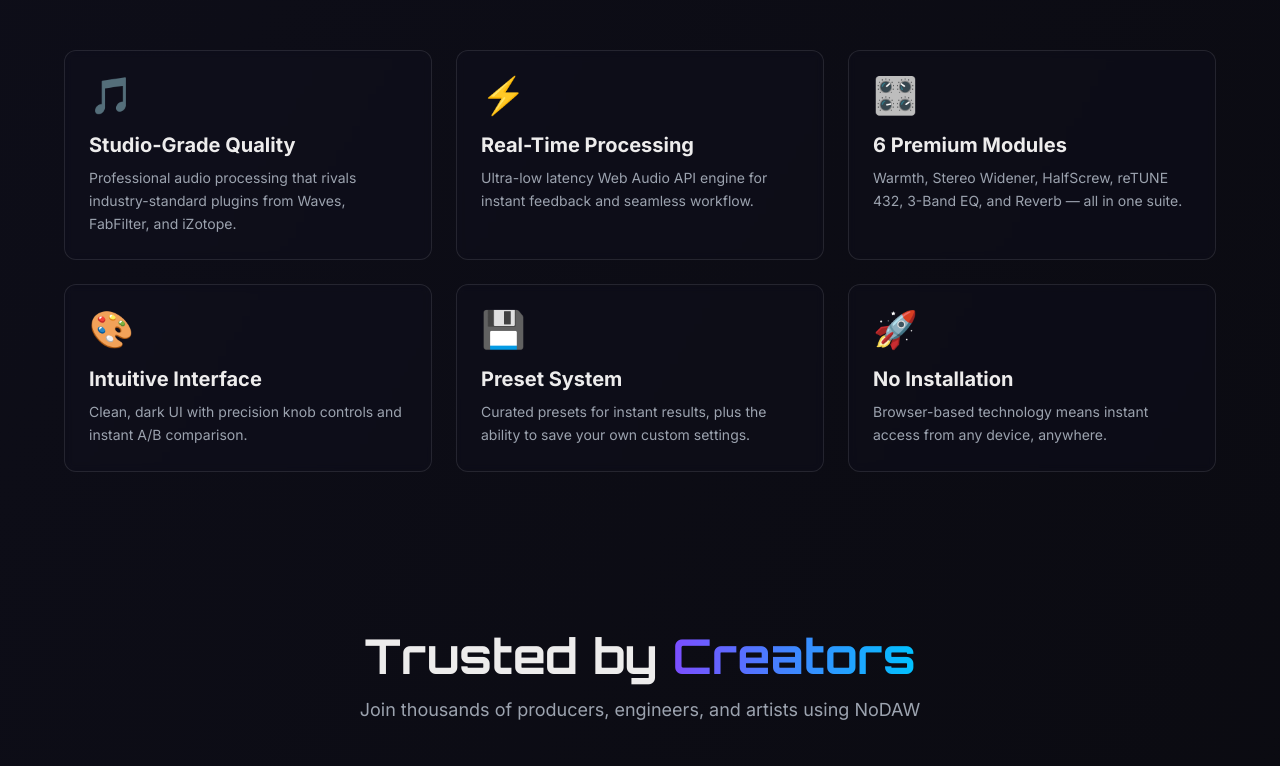
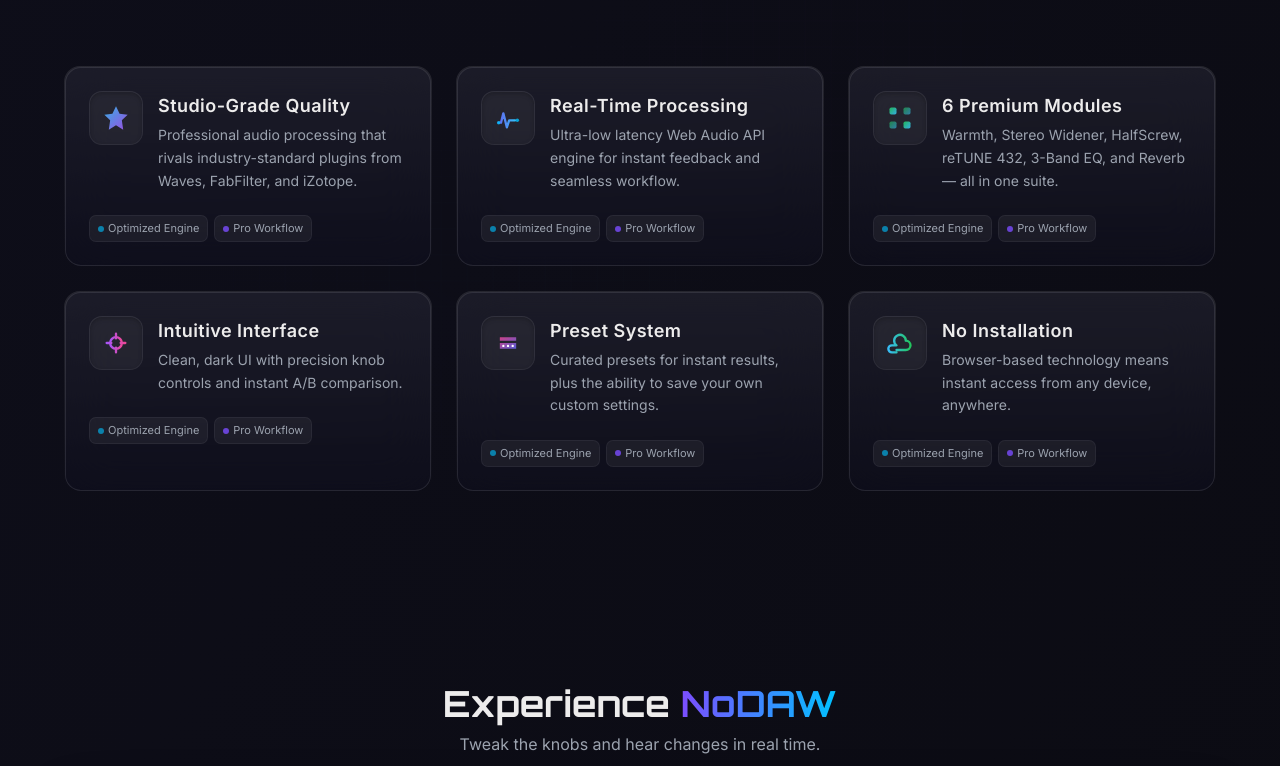
Before and after one commit to myaiplug/Myaiplug, a Next.js app: page / in a window 1280 px wide. Shown: the part 1014-1780 px from the top of the page. Built offline with nearby package versions, Linux system fonts and the light colour scheme; no server answers.

Commit message:
feat(ui): add Demo section with MiniStudio, remove hero pill, and upgrade Features to premium glass cards with custom SVG icons

```diff
--- a/app/page.tsx
+++ b/app/page.tsx
@@ -10,7 +10,20 @@ export default function Home() {
     <main className="min-h-screen">
       <Hero />
       <Features />
-  {/* NoDAW Demo section placeholder or component goes here */}
+      {/* Demo Section */}
+      <section id="demo" className="py-24 px-6">
+        <div className="max-w-6xl mx-auto">
+          <div className="text-center mb-10">
+            <h2 className="font-display text-3xl md:text-4xl font-bold">
+              Experience <span className="gradient-text">NoDAW</span>
+            </h2>
+            <p className="text-gray-400 mt-2">Tweak the knobs and hear changes in real time.</p>
+          </div>
+          <div className="rounded-2xl border border-white/10 bg-myai-bg-panel/40 backdrop-blur-xl shadow-[0_10px_60px_-15px_rgba(0,0,0,0.5)] p-4 md:p-6">
+            <MiniStudio />
+          </div>
+        </div>
+      </section>
       <Testimonials />
       <Pricing />
       <CTA />
--- a/sections/Features.tsx
+++ b/sections/Features.tsx
@@ -1,35 +1,120 @@
 'use client';
 
+import React from 'react';
 import { motion } from 'framer-motion';
 
-const features = [
+type Feature = {
+  icon: React.ReactNode;
+  title: string;
+  description: string;
+};
+
+const PremiumIcons = {
+  quality: (
+    <svg width="28" height="28" viewBox="0 0 48 48" className="text-myai-accent">
+      <defs>
+        <linearGradient id="grad-1" x1="0%" y1="0%" x2="100%" y2="100%">
+          <stop offset="0%" stopColor="rgb(56,189,248)" />
+          <stop offset="100%" stopColor="rgb(168,85,247)" />
+        </linearGradient>
+      </defs>
+      <path d="M24 4l6.18 12.52L44 18.26l-10 9.74L36.36 44 24 36.54 11.64 44 14 28 4 18.26l13.82-1.74L24 4z" fill="url(#grad-1)" opacity="0.9" />
+    </svg>
+  ),
+  realtime: (
+    <svg width="28" height="28" viewBox="0 0 48 48" className="text-myai-accent">
+      <defs>
+        <linearGradient id="grad-2" x1="0%" y1="0%" x2="100%" y2="0%">
+          <stop offset="0%" stopColor="rgb(99,102,241)" />
+          <stop offset="100%" stopColor="rgb(56,189,248)" />
+        </linearGradient>
+      </defs>
+      <path d="M8 32h4l4-16 6 24 4-12h10" stroke="url(#grad-2)" strokeWidth="4" fill="none" strokeLinecap="round" strokeLinejoin="round" />
+      <circle cx="8" cy="32" r="3" fill="currentColor" opacity="0.8" />
+      <circle cx="40" cy="28" r="3" fill="currentColor" opacity="0.8" />
+    </svg>
+  ),
+  modules: (
+    <svg width="28" height="28" viewBox="0 0 48 48" className="text-myai-accent">
+      <defs>
+        <linearGradient id="grad-3" x1="0%" y1="0%" x2="100%" y2="100%">
+          <stop offset="0%" stopColor="rgb(34,197,94)" />
+          <stop offset="100%" stopColor="rgb(56,189,248)" />
+        </linearGradient>
+      </defs>
+      <rect x="6" y="6" width="12" height="12" rx="3" fill="url(#grad-3)" opacity="0.9" />
+      <rect x="30" y="6" width="12" height="12" rx="3" fill="url(#grad-3)" opacity="0.6" />
+      <rect x="6" y="30" width="12" height="12" rx="3" fill="url(#grad-3)" opacity="0.6" />
+      <rect x="30" y="30" width="12" height="12" rx="3" fill="url(#grad-3)" opacity="0.9" />
+    </svg>
+  ),
+  ui: (
+    <svg width="28" height="28" viewBox="0 0 48 48" className="text-myai-accent">
+      <defs>
+        <linearGradient id="grad-4" x1="0%" y1="0%" x2="100%" y2="0%">
+          <stop offset="0%" stopColor="rgb(168,85,247)" />
+          <stop offset="100%" stopColor="rgb(236,72,153)" />
+        </linearGradient>
+      </defs>
+      <circle cx="24" cy="24" r="10" stroke="url(#grad-4)" strokeWidth="4" fill="none" />
+      <path d="M24 8v8M24 32v8M8 24h8M32 24h8" stroke="url(#grad-4)" strokeWidth="4" strokeLinecap="round" />
+    </svg>
+  ),
+  presets: (
+    <svg width="28" height="28" viewBox="0 0 48 48" className="text-myai-accent">
+      <defs>
+        <linearGradient id="grad-5" x1="0%" y1="0%" x2="100%" y2="100%">
+          <stop offset="0%" stopColor="rgb(236,72,153)" />
+          <stop offset="100%" stopColor="rgb(99,102,241)" />
+        </linearGradient>
+      </defs>
+      <path d="M10 14h28v6H10zM10 24h28v10H10z" fill="url(#grad-5)" opacity="0.85" />
+      <circle cx="16" cy="29" r="2" fill="#fff" />
+      <circle cx="24" cy="29" r="2" fill="#fff" />
+      <circle cx="32" cy="29" r="2" fill="#fff" />
+    </svg>
+  ),
+  cloud: (
+    <svg width="28" height="28" viewBox="0 0 48 48" className="text-myai-accent">
+      <defs>
+        <linearGradient id="grad-6" x1="0%" y1="0%" x2="100%" y2="0%">
+          <stop offset="0%" stopColor="rgb(56,189,248)" />
+          <stop offset="100%" stopColor="rgb(34,197,94)" />
+        </linearGradient>
+      </defs>
+      <path d="M18 36h16a8 8 0 100-16 10 10 0 10-16 8H10a6 6 0 100 12h8" stroke="url(#grad-6)" strokeWidth="4" fill="none" strokeLinecap="round" strokeLinejoin="round" />
+    </svg>
+  ),
+};
+
+const features: Feature[] = [
   {
-    icon: '🎵',
+    icon: PremiumIcons.quality,
     title: 'Studio-Grade Quality',
     description: 'Professional audio processing that rivals industry-standard plugins from Waves, FabFilter, and iZotope.',
   },
   {
-    icon: '⚡',
+    icon: PremiumIcons.realtime,
     title: 'Real-Time Processing',
     description: 'Ultra-low latency Web Audio API engine for instant feedback and seamless workflow.',
   },
   {
-    icon: '🎛️',
+    icon: PremiumIcons.modules,
     title: '6 Premium Modules',
     description: 'Warmth, Stereo Widener, HalfScrew, reTUNE 432, 3-Band EQ, and Reverb — all in one suite.',
   },
   {
-    icon: '🎨',
+    icon: PremiumIcons.ui,
     title: 'Intuitive Interface',
     description: 'Clean, dark UI with precision knob controls and instant A/B comparison.',
   },
   {
-    icon: '💾',
+    icon: PremiumIcons.presets,
     title: 'Preset System',
     description: 'Curated presets for instant results, plus the ability to save your own custom settings.',
   },
   {
-    icon: '🚀',
+    icon: PremiumIcons.cloud,
     title: 'No Installation',
     description: 'Browser-based technology means instant access from any device, anywhere.',
   },
@@ -37,8 +122,14 @@ const features = [
 
 export default function Features() {
   return (
-    <section className="py-20 px-6">
-      <div className="max-w-6xl mx-auto">
+    <section className="relative py-24 px-6">
+      {/* background accents */}
+      <div className="pointer-events-none absolute inset-0 opacity-[0.07] [mask-image:radial-gradient(ellipse_at_center,black,transparent_70%)]">
+        <div className="absolute inset-0 bg-[radial-gradient(ellipse_at_top_right,rgba(147,51,234,0.35),transparent_50%),radial-gradient(ellipse_at_bottom_left,rgba(59,130,246,0.35),transparent_50%)]" />
+        <div className="absolute inset-0 bg-[linear-gradient(0deg,transparent_24px,rgba(255,255,255,0.06)_25px),linear-gradient(90deg,transparent_24px,rgba(255,255,255,0.06)_25px)] bg-[size:26px_26px]" />
+      </div>
+
+      <div className="relative max-w-6xl mx-auto">
         <motion.div
           initial={{ opacity: 0, y: 20 }}
           whileInView={{ opacity: 1, y: 0 }}
@@ -61,14 +152,37 @@ export default function Features() {
               initial={{ opacity: 0, y: 30 }}
               whileInView={{ opacity: 1, y: 0 }}
               viewport={{ once: true }}
-              transition={{ duration: 0.6, delay: idx * 0.1 }}
-              className="group bg-myai-bg-panel/30 backdrop-blur-sm border border-white/10 rounded-xl p-6 hover:border-myai-primary/50 hover:bg-myai-bg-panel/50 transition-all duration-300"
+              transition={{ duration: 0.6, delay: idx * 0.06 }}
+              className="group relative overflow-hidden rounded-2xl p-[1px] bg-gradient-to-b from-white/10 via-white/5 to-transparent hover:from-myai-primary/40 hover:via-white/10 hover:to-transparent transition-colors duration-500"
             >
-              <div className="text-4xl mb-4 group-hover:scale-110 transition-transform duration-300">
-                {feature.icon}
+              <div className="relative h-full rounded-2xl bg-myai-bg-panel/40 backdrop-blur-xl border border-white/10 p-6">
+                {/* glow */}
+                <div className="absolute -inset-20 opacity-0 group-hover:opacity-100 blur-3xl transition-opacity duration-500" aria-hidden>
+                  <div className="size-full bg-[conic-gradient(from_180deg_at_50%_50%,rgba(56,189,248,0.15),rgba(147,51,234,0.15),rgba(236,72,153,0.15),rgba(56,189,248,0.15))]" />
+                </div>
+
+                <div className="relative z-10 flex items-start gap-4">
+                  <div className="shrink-0 p-3 rounded-xl bg-white/5 ring-1 ring-white/10 shadow-inner shadow-black/20 group-hover:shadow-black/40 transition-all">
+                    {feature.icon}
+                  </div>
+                  <div>
+                    <h3 className="text-lg font-semibold tracking-wide">{feature.title}</h3>
+                    <p className="text-gray-400 text-sm leading-relaxed mt-1">{feature.description}</p>
+                  </div>
+                </div>
+
+                {/* bottom accent */}
+                <div className="relative z-10 mt-6 flex items-center gap-2 text-[11px] text-gray-400">
+                  <span className="inline-flex items-center gap-1 px-2 py-1 rounded-md bg-white/5 ring-1 ring-white/10">
+                    <span className="size-1.5 rounded-full bg-myai-accent animate-pulse" />
+                    Optimized Engine
+                  </span>
+                  <span className="inline-flex items-center gap-1 px-2 py-1 rounded-md bg-white/5 ring-1 ring-white/10">
+                    <span className="size-1.5 rounded-full bg-myai-primary/80" />
+                    Pro Workflow
+                  </span>
+                </div>
               </div>
-              <h3 className="text-xl font-bold mb-2">{feature.title}</h3>
-              <p className="text-gray-400 text-sm leading-relaxed">{feature.description}</p>
             </motion.div>
           ))}
         </div>
--- a/sections/Hero.tsx
+++ b/sections/Hero.tsx
@@ -16,17 +16,7 @@ export default function Hero() {
           animate={{ opacity: 1, y: 0 }}
           transition={{ duration: 0.8, ease: 'easeOut' }}
         >
-          {/* Badge */}
-          <motion.div
-            initial={{ opacity: 0, scale: 0.8 }}
-            animate={{ opacity: 1, scale: 1 }}
-            transition={{ delay: 0.2, duration: 0.5 }}
-            className="inline-block mb-6"
-          >
-            <span className="px-4 py-2 rounded-full border border-myai-primary/30 bg-myai-primary/10 text-myai-primary text-sm font-semibold tracking-wide backdrop-blur-sm">
-              🎵 Powered by MyAiPlug — The Creators Hub
-            </span>
-          </motion.div>
+          {/* Removed top badge/pill above brand per request */}
 
           {/* Main Heading with small brand label above NoDAW */}
           <motion.h1
```
